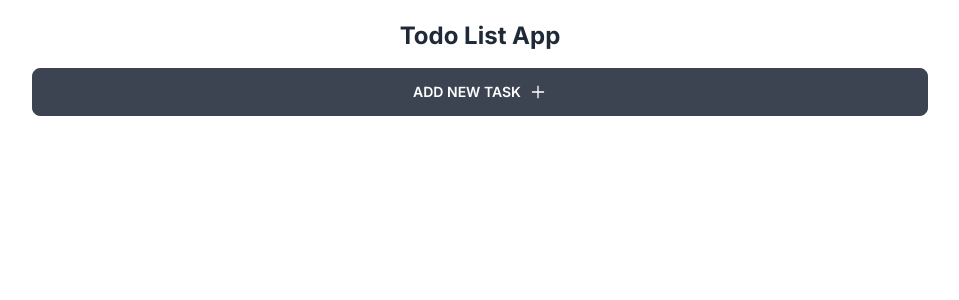
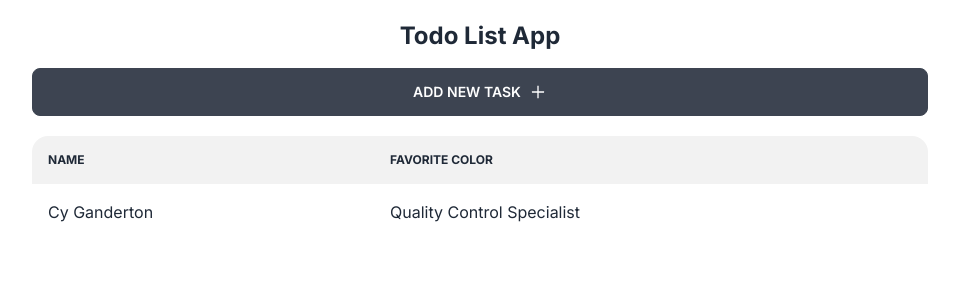
Before and after one commit to berntboy/ToDo-App, a Next.js app: page / in a window 1280 px wide. Shown: the top 300 px of the page, without its empty margins (160-1119 px from the left). Built offline with nearby package versions, Linux system fonts and the light colour scheme.

Commit message:
Add list of todos

```diff
--- /dev/null
+++ b/app/components/TodoList.tsx
@@ -0,0 +1,24 @@
+const TodoList = () => {
+  return (
+    <div className="overflow-x-auto">
+      <table className="table w-full">
+        {/* head */}
+        <thead>
+          <tr>
+            <th>Name</th>
+            <th>Favorite Color</th>
+          </tr>
+        </thead>
+        <tbody>
+          {/* row 1 */}
+          <tr>
+            <td>Cy Ganderton</td>
+            <td>Quality Control Specialist</td>
+          </tr>
+        </tbody>
+      </table>
+    </div>
+  );
+};
+
+export default TodoList;
--- a/app/page.tsx
+++ b/app/page.tsx
@@ -1,4 +1,5 @@
 import AddTask from "./components/AddTask";
+import TodoList from "./components/TodoList";
 
 export default function Home() {
   return (
@@ -7,6 +8,7 @@
         <h1 className="text-2xl font-bold">Todo List App</h1>
         <AddTask />
       </div>
+      <TodoList />
     </main>
   );
 }
```
